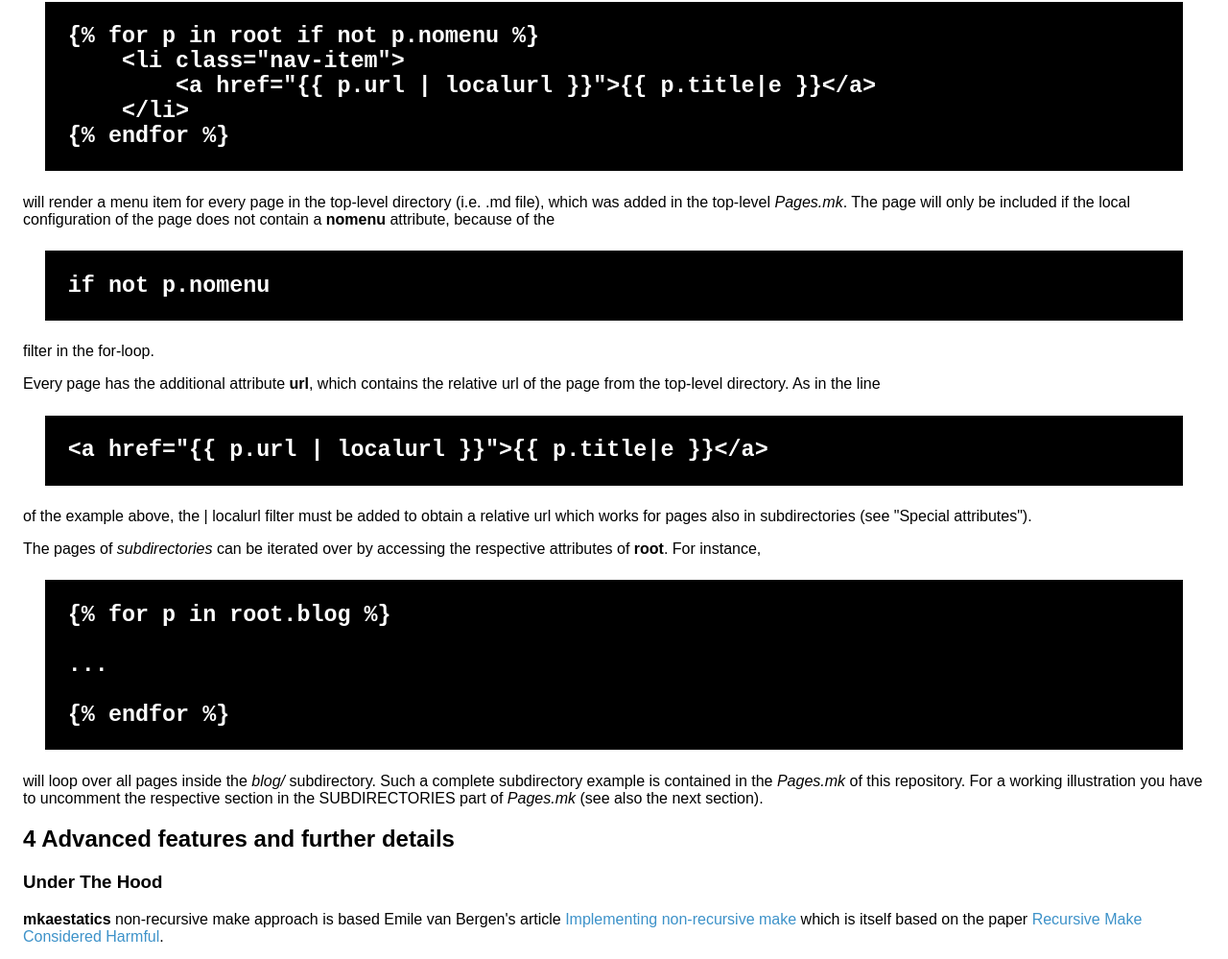
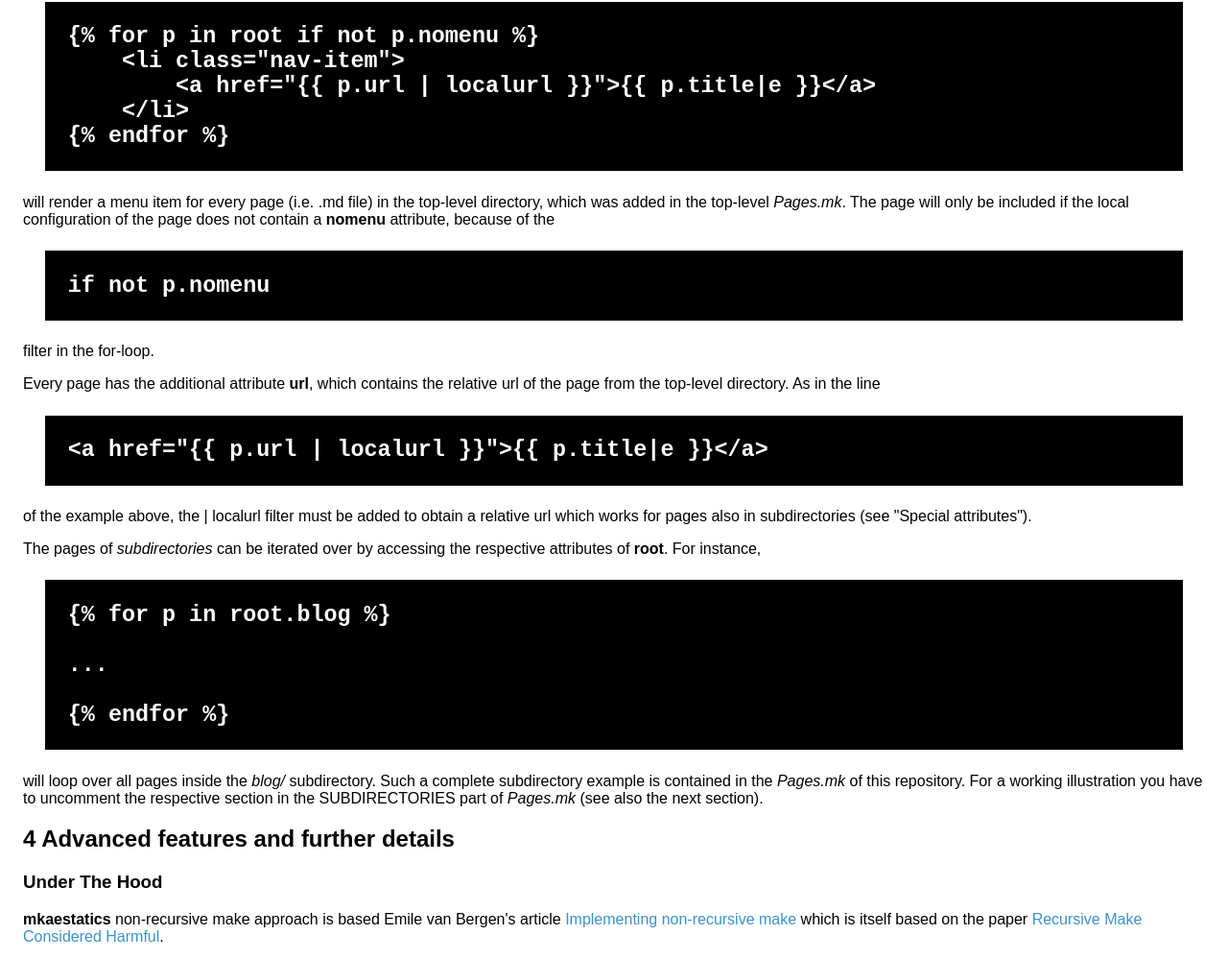
Before and after one commit to michibo/mkaestatic, a plain HTML site: page index.html in a window 1280 px wide. Shown: the part 5814-6813 px from the top of the page at 96% size. Drawn offline with Linux system fonts and the light colour scheme.

Commit message:
some small updates

```diff
--- a/index.html
+++ b/index.html
@@ -208,7 +208,7 @@ nomenu: true
     &lt;/li&gt;
 {% endfor %}
 </code></pre>
-<p>will render a menu item for every page in the top-level directory (i.e. .md file), which was added in the top-level <em>Pages.mk</em>. The page will only be included if the local configuration of the page does not contain a <strong>nomenu</strong> attribute, because of the</p>
+<p>will render a menu item for every page (i.e. .md file) in the top-level directory, which was added in the top-level <em>Pages.mk</em>. The page will only be included if the local configuration of the page does not contain a <strong>nomenu</strong> attribute, because of the</p>
 <pre><code>if not p.nomenu
 </code></pre>
 <p>filter in the for-loop.</p>
```
Also changed, not shown: _templates/default.html (+12 -0 lines), readme.html (+1 -1 lines), 2 other files.
